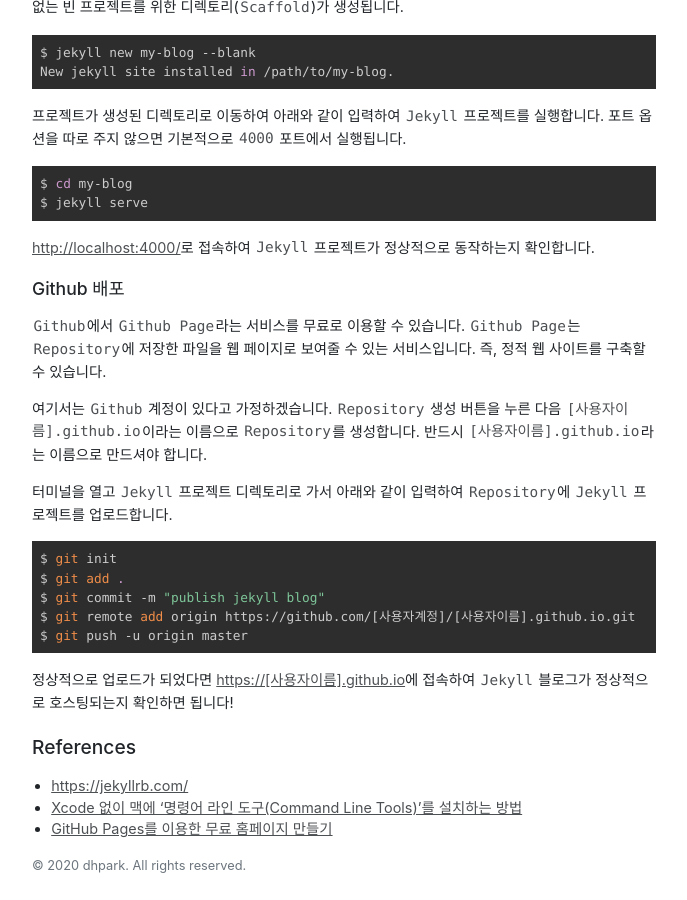
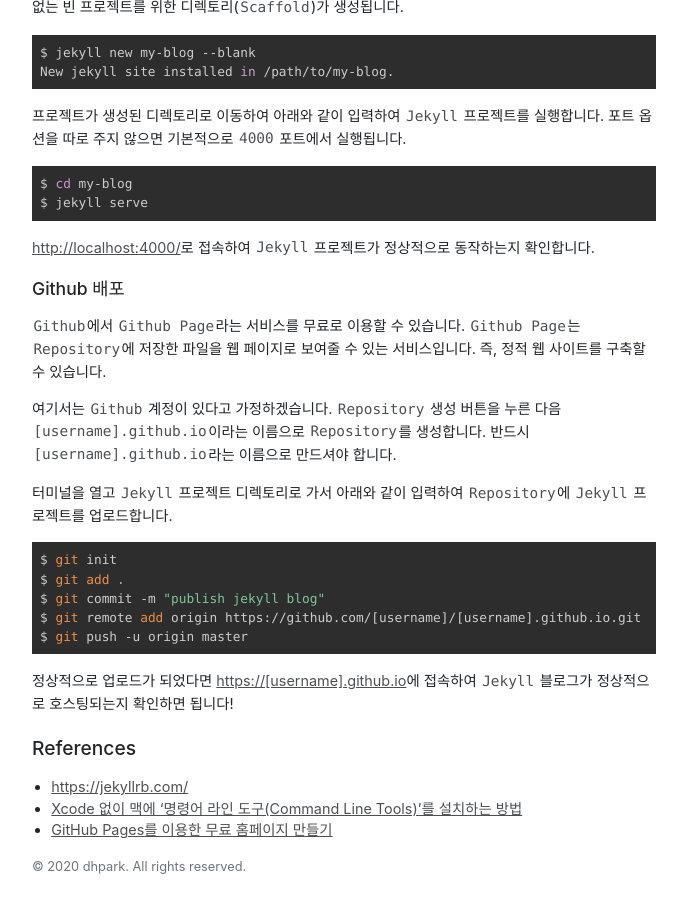
Before and after one commit to daehopark/simplog-jekyll-theme, a Jekyll site: the page built from _posts/2020-07-01-Jekyll 블로그 시작하기 1 - 개발 환경 구축 및 Github 배포.md, in a window 1280 px wide and 900 px high, scrolled down 1459 px. Shown: the whole window, without its empty margins (296-983 px from the left). Built offline with Jekyll 4.4.1, drawn with Linux system fonts in a browser that asks for light colours; part of the change alters nothing that is shown.

Commit message:
[update] Jekyll 블로그 시작하기 1 - 개발 환경 구축 및 Github 배포

````diff
--- a/_posts/2020-07-01-Jekyll 블로그 시작하기 1 - 개발 환경 구축 및 Github 배포.md
+++ b/_posts/2020-07-01-Jekyll 블로그 시작하기 1 - 개발 환경 구축 및 Github 배포.md
@@ -91,7 +91,7 @@ $ jekyll serve
 
 `Github`에서 `Github Page`라는 서비스를 무료로 이용할 수 있습니다. `Github Page`는 `Repository`에 저장한 파일을 웹 페이지로 보여줄 수 있는 서비스입니다. 즉, 정적 웹 사이트를 구축할 수 있습니다.
 
-여기서는 `Github` 계정이 있다고 가정하겠습니다. `Repository` 생성 버튼을 누른 다음 `[사용자이름].github.io`이라는 이름으로 `Repository`를 생성합니다. 반드시 `[사용자이름].github.io`라는 이름으로 만드셔야 합니다.
+여기서는 `Github` 계정이 있다고 가정하겠습니다. `Repository` 생성 버튼을 누른 다음 `[username].github.io`이라는 이름으로 `Repository`를 생성합니다. 반드시 `[username].github.io`라는 이름으로 만드셔야 합니다.
 
 터미널을 열고 `Jekyll` 프로젝트 디렉토리로 가서 아래와 같이 입력하여 `Repository`에 `Jekyll` 프로젝트를 업로드합니다.
 
@@ -99,11 +99,11 @@ $ jekyll serve
 $ git init
 $ git add .
 $ git commit -m "publish jekyll blog"
-$ git remote add origin https://github.com/[사용자계정]/[사용자이름].github.io.git
+$ git remote add origin https://github.com/[username]/[username].github.io.git
 $ git push -u origin master
 ```
 
-정상적으로 업로드가 되었다면 [https://[사용자이름].github.io](https://[사용자이름].github.io)에 접속하여 `Jekyll` 블로그가 정상적으로 호스팅되는지 확인하면 됩니다!
+정상적으로 업로드가 되었다면 [https://[username].github.io](https://[username].github.io)에 접속하여 `Jekyll` 블로그가 정상적으로 호스팅되는지 확인하면 됩니다!
 
 ## References
 
````
